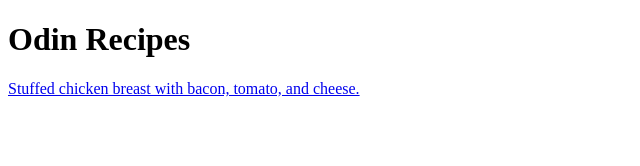
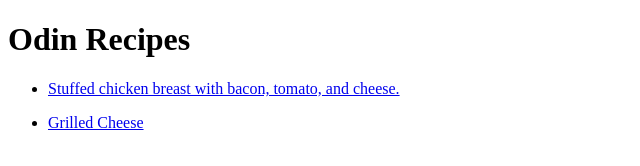
Before and after one commit to DakenM/odin-recipes, a plain HTML site: page index.html in a window 1280 px wide. Shown: the whole page, without its empty margins (0-640 px from the left). Drawn offline with Linux system fonts and the light colour scheme.

Commit message:
Link grilled_cheese.html

```diff
--- a/index.html
+++ b/index.html
@@ -8,6 +8,9 @@
 </head>
 <body>
     <h1>Odin Recipes</h1>
-    <p><a href="recipes/chicken.html">Stuffed chicken breast with bacon, tomato, and cheese.</a></p>
+    <ul>
+      <li><p><a href="recipes/chicken.html">Stuffed chicken breast with bacon, tomato, and cheese.</a></p></li>
+      <li><p><a href="recipes/grilled_cheese.html">Grilled Cheese</a></p></li>
+    </ul>
 </body>
 </html>
```
